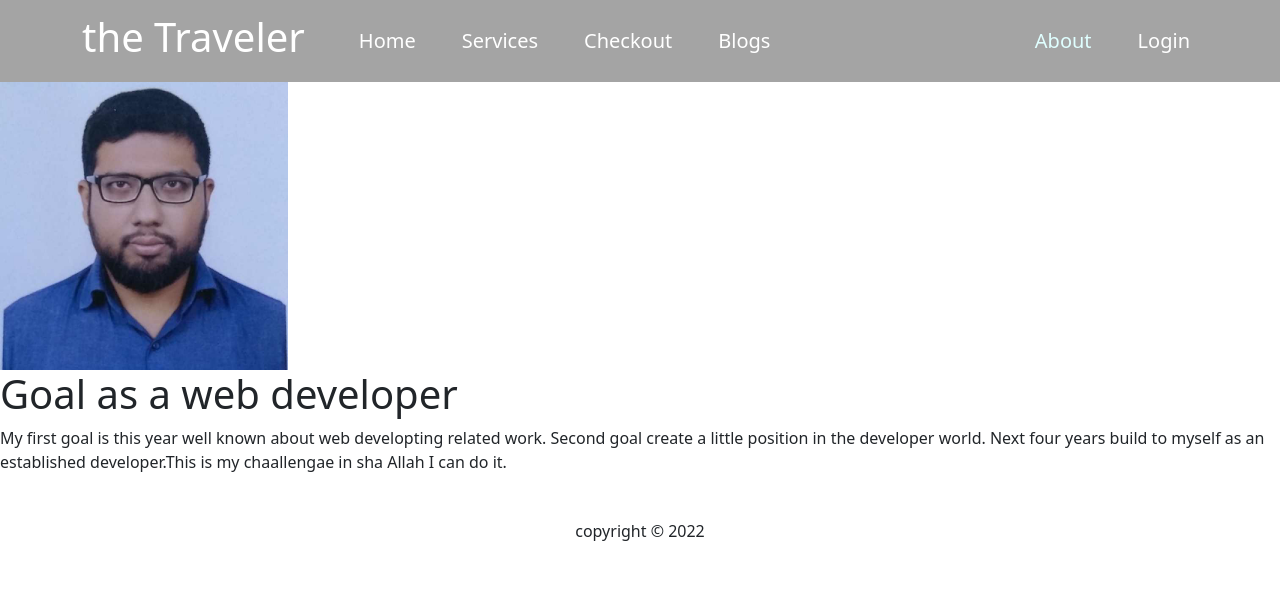
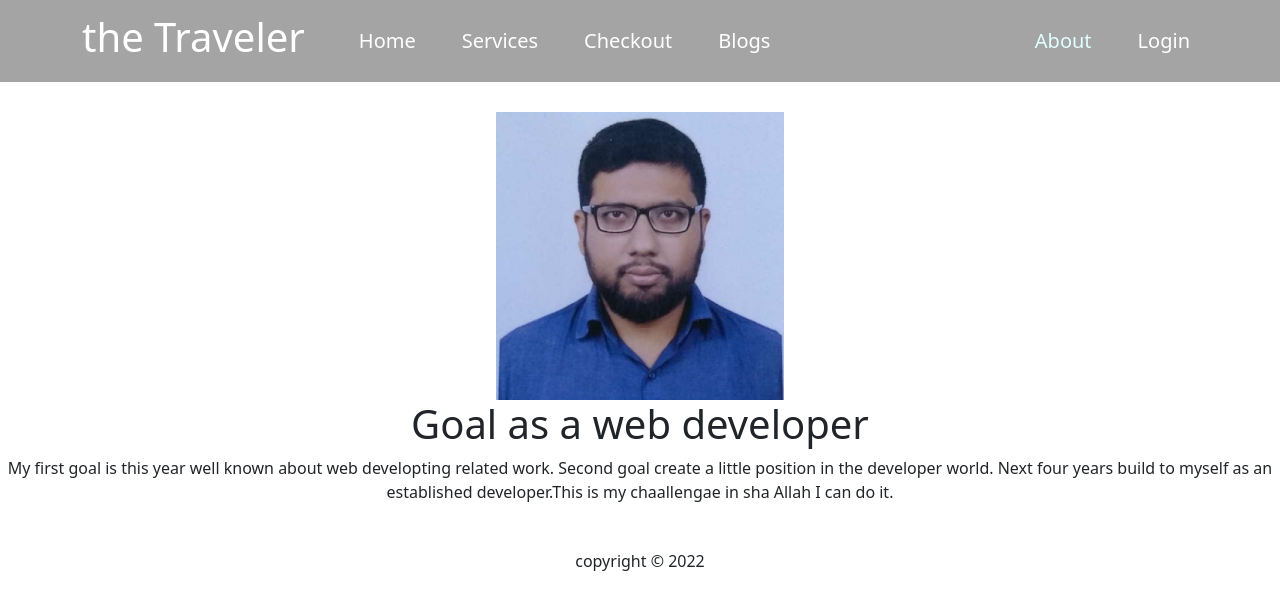
Before and after one commit to MdNadiruzzamanNibras/the-traveler, a React (Create React App) app: page /about in a window 1280 px wide. Shown: the top 610 px of the page. Built offline with nearby package versions, Linux system fonts and the light colour scheme; no server answers.

Commit message:
last touch

```diff
--- a/src/Component/About/About.js
+++ b/src/Component/About/About.js
@@ -3,12 +3,14 @@ import myPic from '../../images/my pic/nibras.jpg'
 
 const About = () => {
     return (
-        <div>
+        <div style={{ margin:'30px auto', textAlign:'center'}}>
+
             <img src={myPic} alt="" />
             <h1>Goal as a web developer</h1>
             <p>My first goal is this year well known about web developting related
                 work. Second goal create a little position in the developer world. Next four years build to myself as an established developer.This is my chaallengae in sha Allah I can do it. </p>
-        </div>
+            </div>
+
     );
 };
 
```
